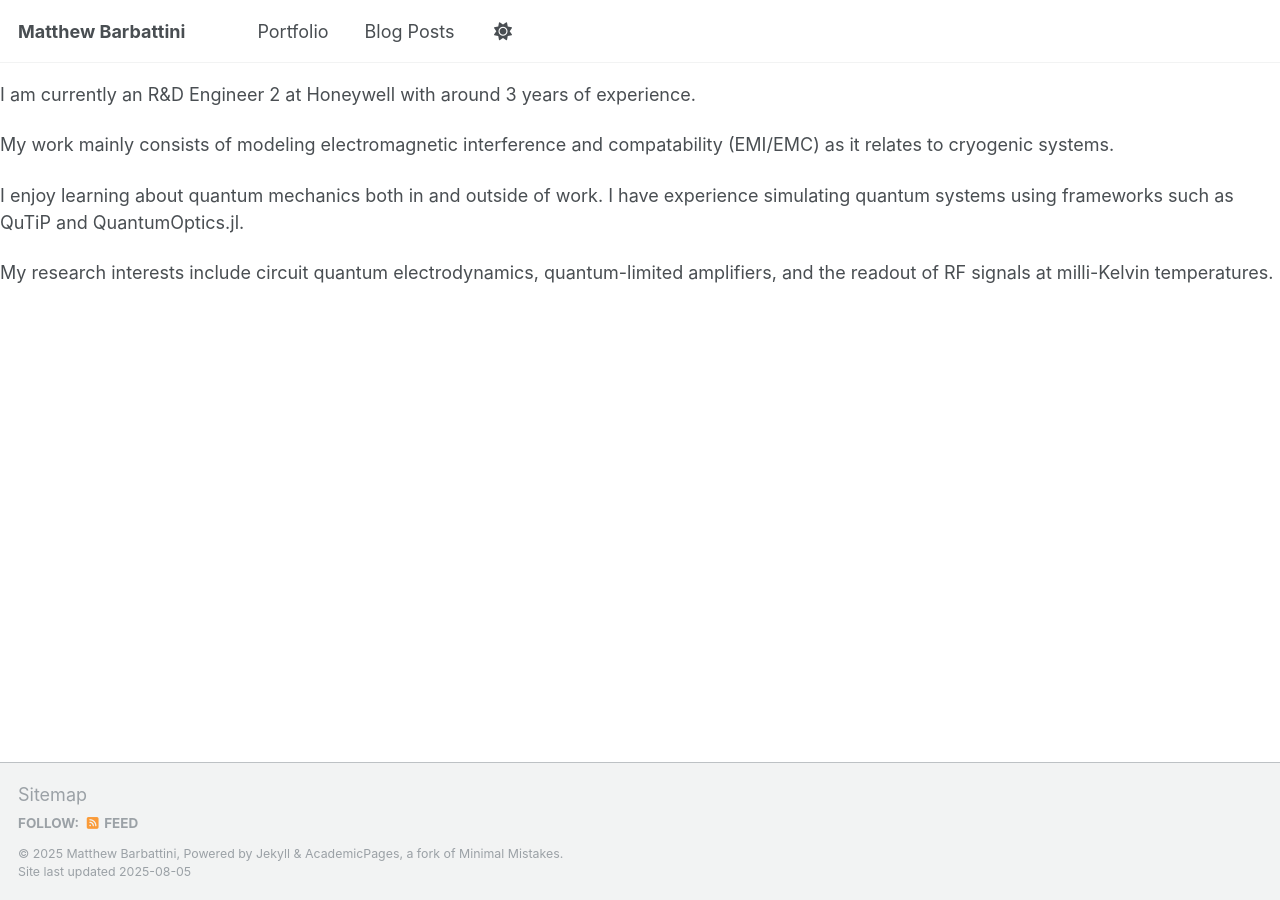
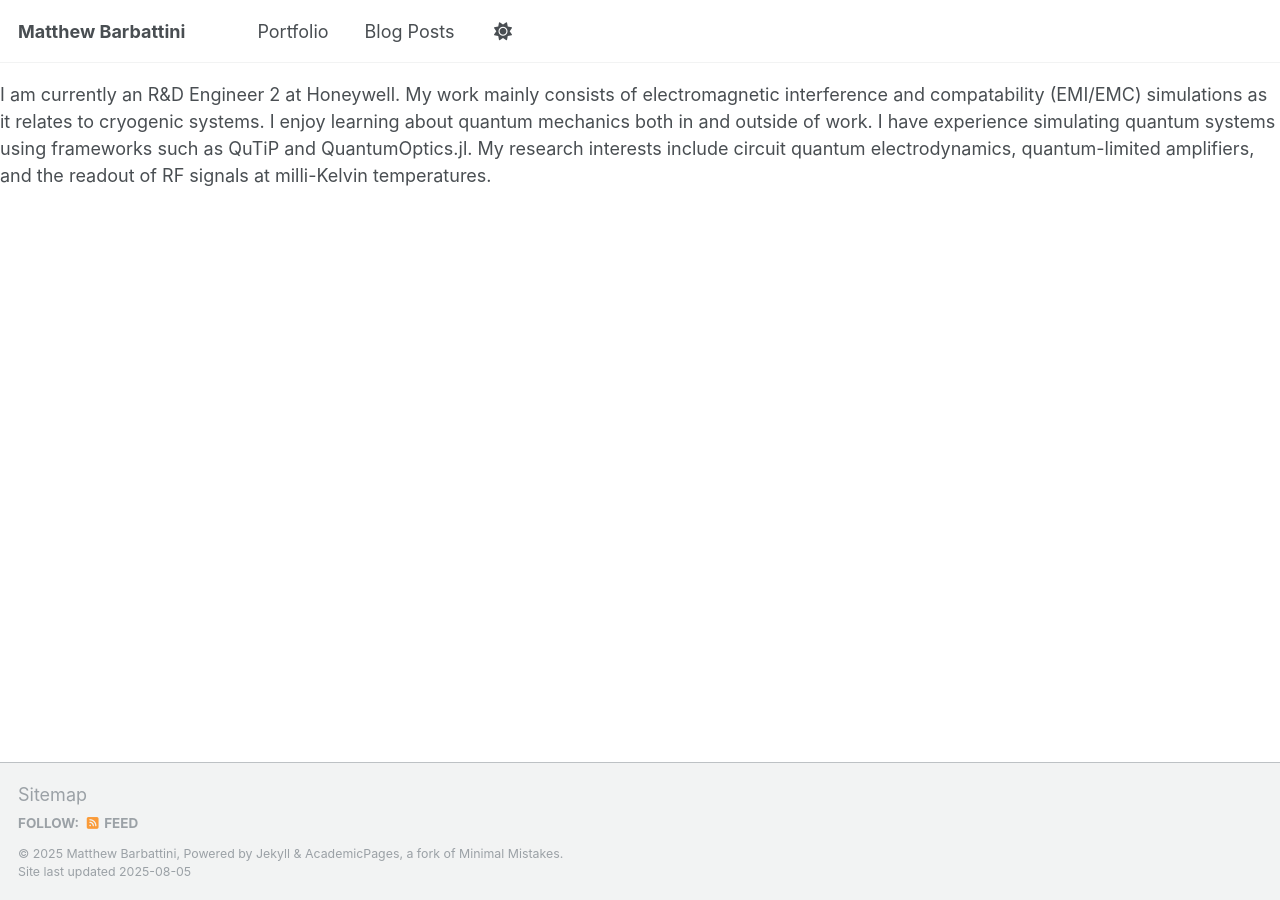
Before and after one commit to mbarbattini/mbarbattini.github.io, a Jekyll site: the page built from _pages/about.md, in a window 1280 px wide. Built offline with Jekyll 4.4.1, drawn with Linux system fonts in a browser that asks for light colours; our own code applies the rules of GitHub Pages for plain Markdown files; a script that is not in the unit is left out.

Commit message:
About page #2

```diff
--- a/_pages/about.md
+++ b/_pages/about.md
@@ -8,10 +8,4 @@ redirect_from:
 ---
 
 
-I am currently an R&D Engineer 2 at Honeywell with around 3 years of experience.
-
-My work mainly consists of modeling electromagnetic interference and compatability (EMI/EMC) as it relates to cryogenic systems.
-
-I enjoy learning about quantum mechanics both in and outside of work. I have experience simulating quantum systems using frameworks such as QuTiP and QuantumOptics.jl.
-
-My research interests include circuit quantum electrodynamics, quantum-limited amplifiers, and the readout of RF signals at milli-Kelvin temperatures.
+I am currently an R&D Engineer 2 at Honeywell. My work mainly consists of electromagnetic interference and compatability (EMI/EMC) simulations as it relates to cryogenic systems. I enjoy learning about quantum mechanics both in and outside of work. I have experience simulating quantum systems using frameworks such as QuTiP and QuantumOptics.jl. My research interests include circuit quantum electrodynamics, quantum-limited amplifiers, and the readout of RF signals at milli-Kelvin temperatures.
```
